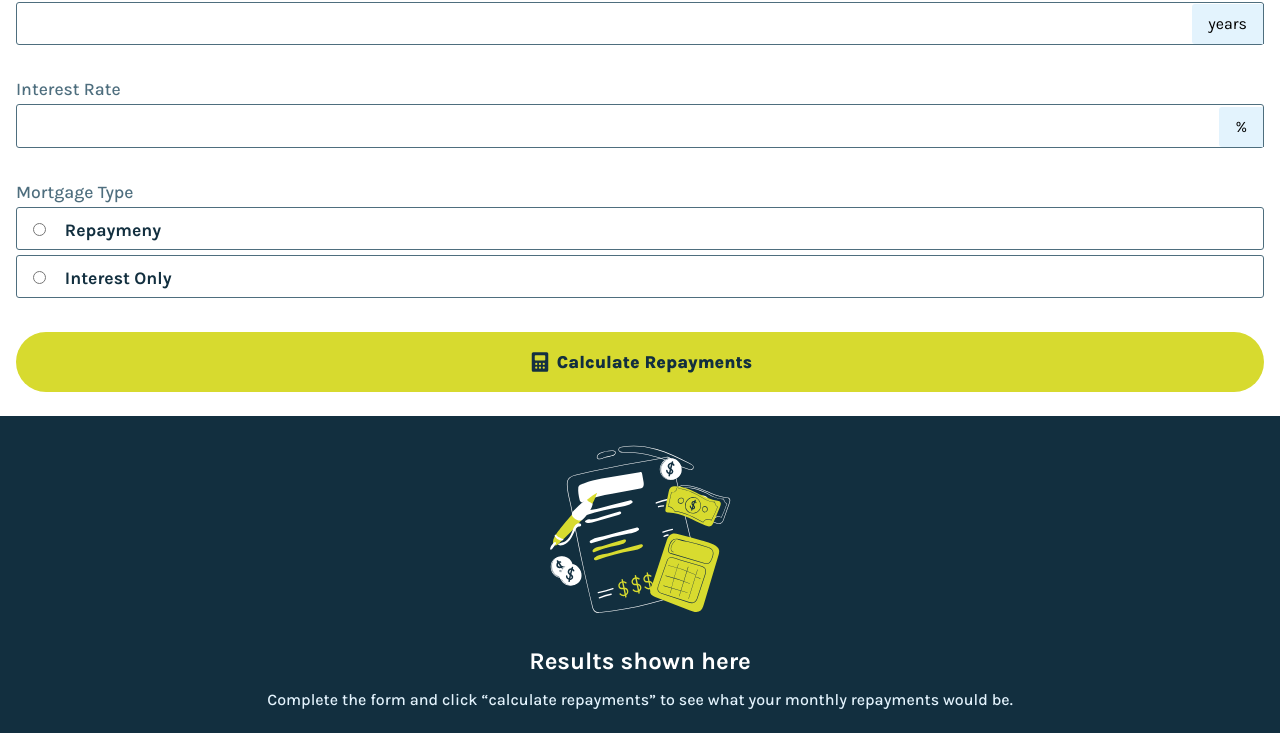
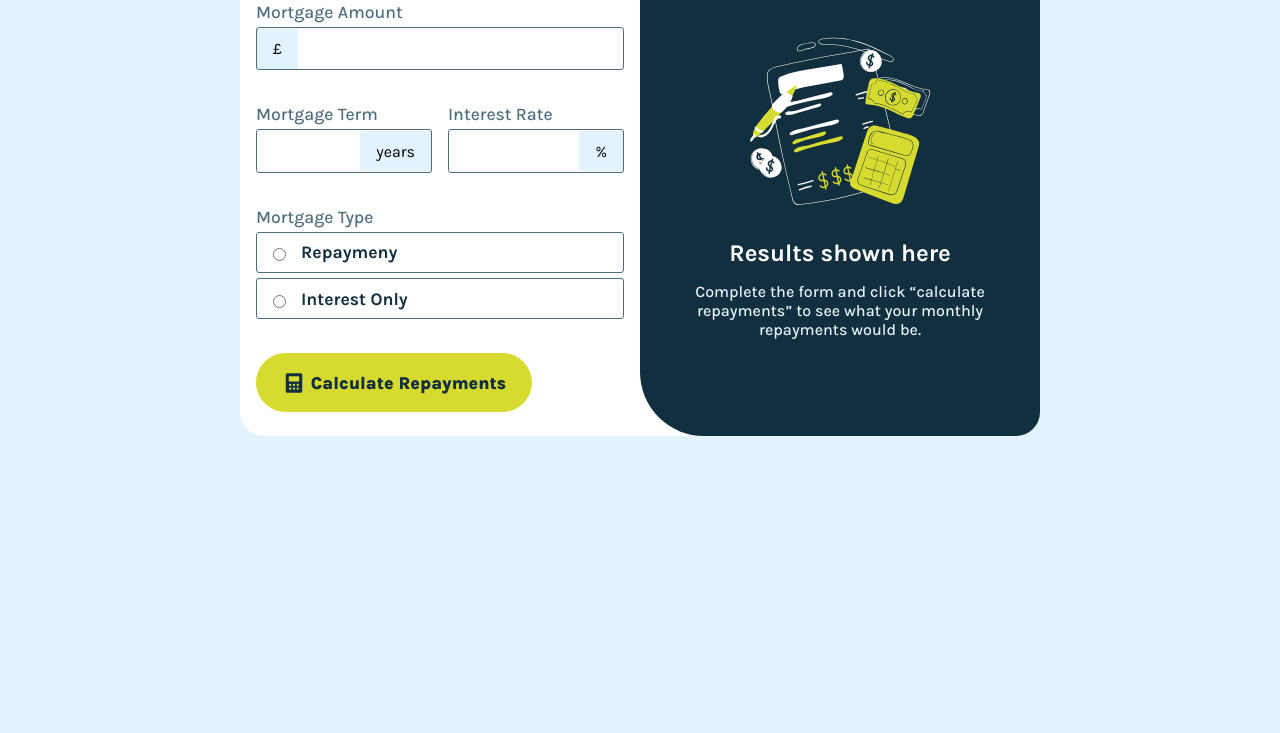
Before and after one commit to DynamesLuis/Mortgage-repayment-calculator-FM, a plain HTML site: page index.html in a window 1280 px wide. Shown: the part 215-948 px from the top of the page. After the commit the page ends 800 px from the top, so only its background shows below. Drawn offline with Linux system fonts and the light colour scheme.

Commit message:
feat: style desktop design

```diff
--- a/index.html
+++ b/index.html
@@ -14,29 +14,31 @@
   <main>
     <section>
       <div class="left">
+        <div class="header">
           <h1>
             Mortgage Calculator
           </h1>
           <button class="clear-btn">
             Clear All
           </button>
+        </div>
         <form class="form">
           <div class="field-container">
-            <label for="">Mortgage Amount</label>
-            <input type="number" id="mortgageAmount" class="l" >
+            <label for="mortgageAmount">Mortgage Amount</label>
+            <input type="number" id="mortgageAmount" class="l">
             <span class="input-icon">£</span>
             <span class="required-msg">The field is required</span>
           </div>
-          <div>
+          <div class="two-inputs-container">
             <div class="field-container">
-              <label for="">Mortgage Term</label>
-              <input type="number" id="mortgageTerm" >
+              <label for="mortgageTerm">Mortgage Term</label>
+              <input type="number" id="mortgageTerm">
               <span class="input-icon l">years</span>
               <span class="required-msg">The field is required</span>
             </div>
             <div class="field-container">
-              <label for="">Interest Rate</label>
-              <input type="number" id="interestRate" step="0.01" >
+              <label for="interestRate">Interest Rate</label>
+              <input type="number" id="interestRate" step="0.01">
               <span class="input-icon l">%</span>
               <span class="required-msg">The field is required</span>
             </div>
@@ -44,12 +46,12 @@
           <div>
             <label class="radio-section-label"> Mortgage Type</label>
             <div class="field-container">
-              <input type="radio" name="mortgageType" value="repayment">
-              <label for="">Repaymeny</label>
+              <input type="radio" name="mortgageType" value="repayment" id="repayment-type">
+              <label for="repayment-type">Repaymeny</label>
             </div>
             <div class="field-container">
-              <input type="radio" name="mortgageType" value="interest">
-              <label for="">Interest Only</label>
+              <input type="radio" name="mortgageType" value="interest" id="interest-type">
+              <label for="interest-type">Interest Only</label>
             </div>
             <span class="required-msg radio-msg">The field is required</span>
           </div>
--- a/main.js
+++ b/main.js
@@ -14,7 +14,7 @@ $form.addEventListener('submit', (e) => {
     e.preventDefault();
     let someSelected = Array.from($radioInputs).some(radio => radio.checked);
     checkIsEmpty(someSelected);
-    if (!someSelected) return;
+    if (isSomeInputEmpty) return;
 
     let mortgageAmount = $amountInput.value;
     let mortgageterm = $termInput.value;
@@ -69,6 +69,9 @@ function clearAll() {
     $amountInput.value = '';
     $termInput.value = '';
     $rateInput.value = '';
+    $radioInputs.forEach((input) =>{
+        input.checked = false;
+    })
 }
 
 function checkIsEmpty(someSelected) {
--- a/style.css
+++ b/style.css
@@ -48,7 +48,8 @@ main section {
     font-weight: 500;
     font-size: var(--label-font-size);
     border-bottom: 1px solid var(--slate-700);
-     &:hover {
+
+    &:hover {
         cursor: pointer;
     }
 }
@@ -83,6 +84,9 @@ main section {
 
 .field-container:has(input[type="radio"]:checked) {
     border-color: var(--lime);
+     &:hover {
+        cursor: default;
+    }
 }
 
 input[type='radio']:checked {
@@ -161,13 +165,13 @@ input.empty {
     border: 1px solid var(--red);
 }
 
-input.empty + span {
+input.empty+span {
     background-color: var(--red);
     color: var(--white);
 }
 
-input.empty ~ .required-msg,
-.required-msg.show  {
+input.empty~.required-msg,
+.required-msg.show {
     color: var(--red);
     background-color: transparent;
     opacity: 1;
@@ -187,6 +191,7 @@ input.empty ~ .required-msg,
     color: var(--slate-900);
     font-weight: 800;
     font-size: var(--label-font-size);
+
     &:hover {
         cursor: pointer;
         opacity: 0.8;
@@ -248,3 +253,59 @@ input.empty ~ .required-msg,
     color: var(--white);
     font-size: var(--h1-font-size);
 }
+
+@media (min-width: 800px) {
+    body {
+        display: flex;
+        align-items: center;
+        justify-content: center;
+        background-color: var(--slate-100);
+        height: 100dvh;
+    }
+
+    main section {
+        display: flex;
+        max-width: 800px;
+        border-radius: 30px;
+    }
+
+    .left,
+    .right {
+        flex: 1;
+        border-radius: 1.5em;
+    }
+
+    .header {
+        display: flex;
+        justify-content: space-between;
+    }
+
+    .two-inputs-container {
+        display: flex;
+        gap: 1em;
+    }
+
+    .field-container:has(input[type="radio"]) {
+        display: flex;
+    }
+
+    .field-container:has(input[type="radio"]) label {
+        display: block;
+        width: 100%;
+        &:hover {
+            cursor: pointer;
+        }
+    }
+
+    .right {
+        display: flex;
+        align-items: center;
+        justify-content: center;
+        border-bottom-left-radius: 4em;
+        border-top-left-radius: 0;
+    }
+
+    .calculate-btn {
+        width: 75%;
+    }
+}
```
Lines whose indentation alone changed are shown as unchanged.
